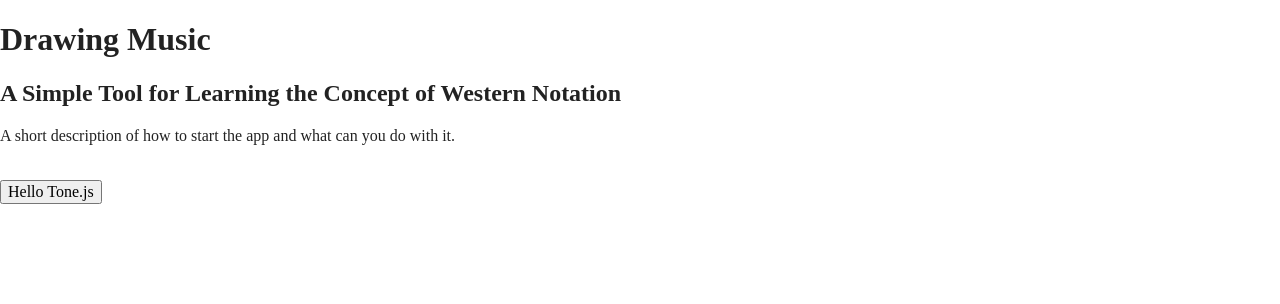
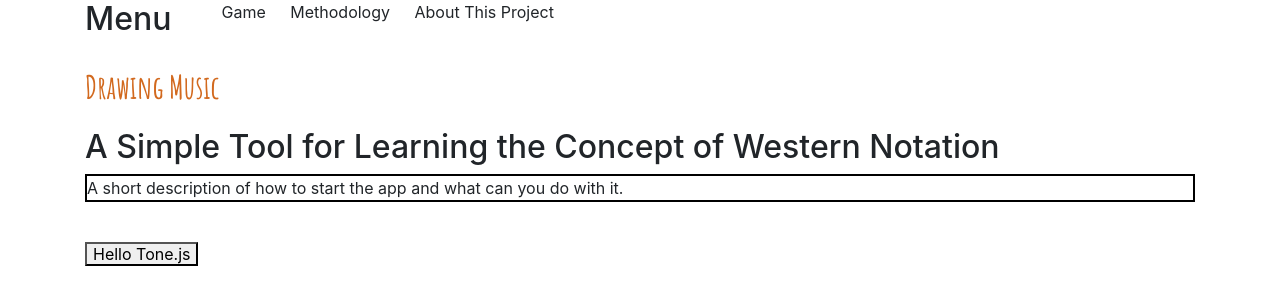
Before and after one commit to jozozchrenovej/Drawing_Music, a website built with Parcel: page html5-boilerplate_v8.0.0/index.html in a window 1280 px wide. Built offline with nearby package versions, Linux system fonts and the light colour scheme; files whose address does not match are found by name.

Commit message:
Added first css setting for the page layout

```diff
--- a/html5-boilerplate_v8.0.0/css/main.css
+++ b/html5-boilerplate_v8.0.0/css/main.css
@@ -15,6 +15,31 @@ html {
   color: #222;
   font-size: 1em;
   line-height: 1.4;
+}
+
+h1 {
+  font-family: 'Amatic SC', cursive;
+  color: Chocolate;
+}
+
+.hero {
+  font-family: 'Trebuchet MS', Helvetica, sans-serif;
+}
+
+p {
+  border: 2px solid black;
+}
+
+/* Menu*/
+
+nav {
+  background-color: #FFF;
+}
+
+nav li {
+  margin: 0;
+  padding: 0 10px;
+  display: inline;
 }
 
 /*
@@ -248,6 +273,8 @@ textarea {
     page-break-inside: avoid;
   }
 
+
+
   p,
   h2,
   h3 {
--- a/html5-boilerplate_v8.0.0/index.html
+++ b/html5-boilerplate_v8.0.0/index.html
@@ -11,6 +11,10 @@
   <meta property="og:type" content="">
   <meta property="og:url" content="">
   <meta property="og:image" content="">
+  <link rel="stylesheet" href="https://stackpath.bootstrapcdn.com/bootstrap/4.5.2/css/bootstrap.min.css" integrity="sha384-JcKb8q3iqJ61gNV9KGb8thSsNjpSL0n8PARn9HuZOnIxN0hoP+VmmDGMN5t9UJ0Z" crossorigin="anonymous">
+  <script src="https://code.jquery.com/jquery-3.5.1.slim.min.js" integrity="sha384-DfXdz2htPH0lsSSs5nCTpuj/zy4C+OGpamoFVy38MVBnE+IbbVYUew+OrCXaRkfj" crossorigin="anonymous"></script>
+  <script src="https://cdn.jsdelivr.net/npm/popper.js@1.16.1/dist/umd/popper.min.js" integrity="sha384-9/reFTGAW83EW2RDu2S0VKaIzap3H66lZH81PoYlFhbGU+6BZp6G7niu735Sk7lN" crossorigin="anonymous"></script>
+  <script src="https://stackpath.bootstrapcdn.com/bootstrap/4.5.2/js/bootstrap.min.js" integrity="sha384-B4gt1jrGC7Jh4AgTPSdUtOBvfO8shuf57BaghqFfPlYxofvL8/KUEfYiJOMMV+rV" crossorigin="anonymous"></script>
 
   <link rel="manifest" href="site.webmanifest">
   <link rel="apple-touch-icon" href="icon.png">
@@ -18,14 +22,26 @@
 
   <link rel="stylesheet" href="css/normalize.css">
   <link rel="stylesheet" href="css/main.css">
+  <link href="https://fonts.googleapis.com/css2?family=Amatic+SC:wght@700&display=swap" rel="stylesheet">
 
   <meta name="theme-color" content="#fafafa">
-  <script src="https://ajax.googleapis.com/ajax/libs/jquery/3.5.1/jquery.min.js"></script>
+
 </head>
 
 <body>
-
+  <div class="container">
+    <div class="nav">
+      <h2>Menu</h2>
+      <nav>
+        <ul>
+          <li>Game</li>
+          <li>Methodology</li>
+          <li>About This Project</li>
+        </ul>
+      </nav>
+    </div>
   <!-- Add your site or application content here -->
+    <div class="main">
       <h1>Drawing Music</h1>
       <h2>A Simple Tool for Learning the Concept of Western Notation</h2>
       <p>A short description of how to start the app and what can you do with it.</p>
@@ -64,6 +80,8 @@
         ga('create', 'UA-XXXXX-Y', 'auto'); ga('set', 'anonymizeIp', true); ga('set', 'transport', 'beacon'); ga('send', 'pageview')
       </script>
       <script src="https://www.google-analytics.com/analytics.js" async></script>
+    </div>
+  </div>
 </body>
 
 </html>
```
Also changed, not shown: 2 other files. Lines whose indentation alone changed are shown as unchanged.
